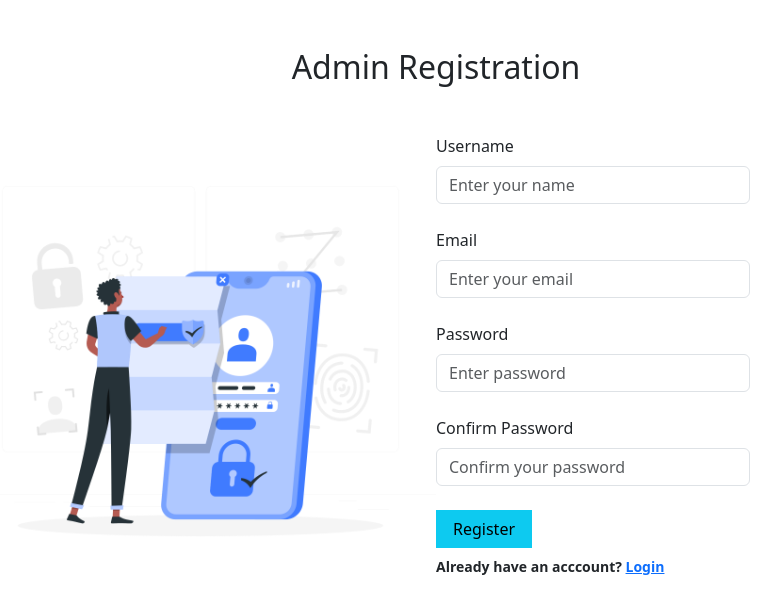
After one commit to Johora-Juhi/hidden-store, a PHP site: page /admin_area/admin_registration.php in a window 1280 px wide. The commit adds this page. Shown: the top 614 px of the page, without its empty margins (204-985 px from the left). Run offline with PHP 8.4, Linux system fonts and the light colour scheme.

Commit message:
admin registration

```diff
--- /dev/null
+++ b/admin_area/admin_registration.php
@@ -0,0 +1,59 @@
+<!DOCTYPE html>
+<html lang="en">
+
+<head>
+    <meta charset="UTF-8">
+    <meta name="viewport" content="width=device-width, initial-scale=1.0">
+    <title>Admin Registration</title>
+    <!-- bootstrap link -->
+    <link href="https://cdn.jsdelivr.net/npm/bootstrap@5.3.1/dist/css/bootstrap.min.css" rel="stylesheet" integrity="sha384-4bw+/aepP/YC94hEpVNVgiZdgIC5+VKNBQNGCHeKRQN+PtmoHDEXuppvnDJzQIu9" crossorigin="anonymous">
+    <!-- fontawosome link  -->
+    <link rel="stylesheet" href="https://cdnjs.cloudflare.com/ajax/libs/font-awesome/6.4.2/css/all.min.css" integrity="sha512-z3gLpd7yknf1YoNbCzqRKc4qyor8gaKU1qmn+CShxbuBusANI9QpRohGBreCFkKxLhei6S9CQXFEbbKuqLg0DA==" crossorigin="anonymous" referrerpolicy="no-referrer" />
+    <!-- css link -->
+    <link rel="stylesheet" href="../style.css">
+</head>
+
+<body>
+    <h2 class="text-center my-5">Admin Registration</h2>
+
+    <div class="container-fluid d-flex justify-content-center">
+        <div class="w-50 text-end">
+            <img src="./product_images/Privacy policy-rafiki.png" alt="" class="w-75 ms-auto">
+        </div>
+        <div class="w-50 me-auto">
+            <!-- form  -->
+        <form action="" method="post">
+            <!-- username  -->
+            <div class="form-outline mb-4 w-50 me-auto">
+                <label for="name" class="form-label">Username</label>
+                <input type="text" id="name" name="name" class="form-control" placeholder="Enter your name"  required>
+            </div>
+            <!-- email  -->
+            <div class="form-outline mb-4 w-50 me-auto">
+                <label for="email" class="form-label">Email</label>
+                <input type="email" id="email" name="email" class="form-control" placeholder="Enter your email"  required>
+            </div>
+            <!-- password  -->
+            <div class="form-outline mb-4 w-50 me-auto">
+                <label for="password" class="form-label">Password</label>
+                <input type="password" id="password" name="password" class="form-control" placeholder="Enter password"  required>
+            </div>
+            <!-- confirm_password  -->
+            <div class="form-outline mb-4 w-50 me-auto">
+                <label for="confirm_password" class="form-label">Confirm Password</label>
+                <input type="password" id="confirm_password" name="confirm_password" class="form-control" placeholder="Confirm your password"  required>
+            </div>
+            <!-- Submit  -->
+            <div class="form-outline mb-4 w-50 me-auto">
+                <input type="submit" name="user_register" class="btn btn-info rounded-0 px-3 mb-2" value="Register" required>
+                <p class="small fw-bold">Already have an acccount? <a href="admin_login.php"> Login</a></p>
+            </div>
+        </form>
+        </div>
+    </div>
+
+    <!-- bootsrap js link  -->
+    <script src="https://cdn.jsdelivr.net/npm/bootstrap@5.3.1/dist/js/bootstrap.bundle.min.js" integrity="sha384-HwwvtgBNo3bZJJLYd8oVXjrBZt8cqVSpeBNS5n7C8IVInixGAoxmnlMuBnhbgrkm" crossorigin="anonymous"></script>
+</body>
+
+</html>
```
Also changed, not shown: admin_area/all_users.php (added, +47 -0 lines), admin_area/delete_user.php (added, +11 -0 lines), admin_area/index.php (+7 -1 lines), users_area/user_orders.php (+16 -9 lines), admin_area/admin_login.php (added), admin_area/product_images/Privacy policy-rafiki.png (added), users_area/user_images/artist4.jpg (added).
